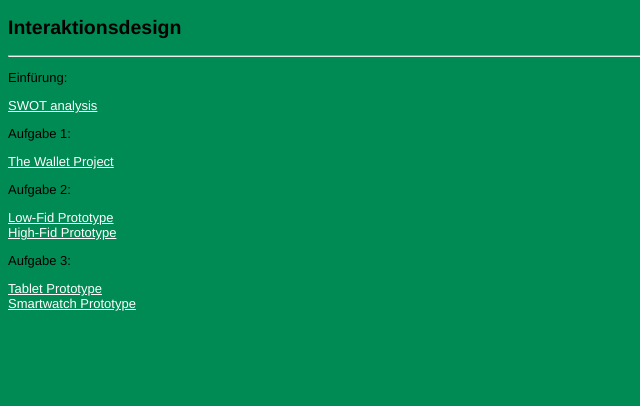
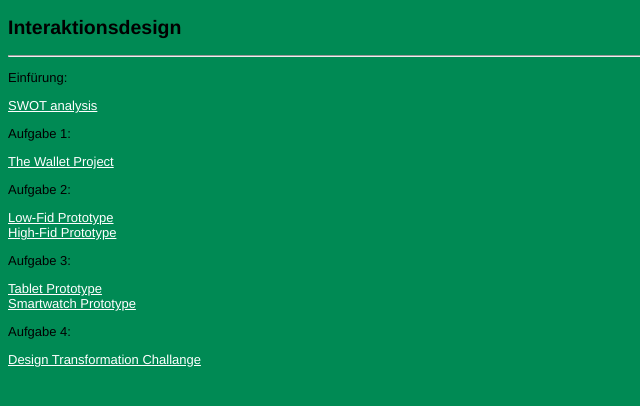
Before and after one commit to MoEzioRehm/MoEzioRehm.github.io, a plain HTML site: page index.html in a window 1280 px wide. Shown: the whole page, without its empty margins (0-640 px from the left). Drawn offline with Linux system fonts and the light colour scheme.

Commit message:
Update index.html

```diff
--- a/index.html
+++ b/index.html
@@ -40,6 +40,8 @@ a {
 	<a href="https://xd.adobe.com/view/f195b0ad-cf33-497a-8812-9f9b5404994e-a4c6/?fullscreen" target="_blank">Tablet Prototype</a>
 	<br/>
 	<a href="https://xd.adobe.com/view/f195b0ad-cf33-497a-8812-9f9b5404994e-a4c6/?fullscreen" target="_blank">Smartwatch Prototype</a>
+	<p>Aufgabe 4:</p>
+	<a href="" target="_blank">Design Transformation Challange</a>
 
 </body>
 
```
